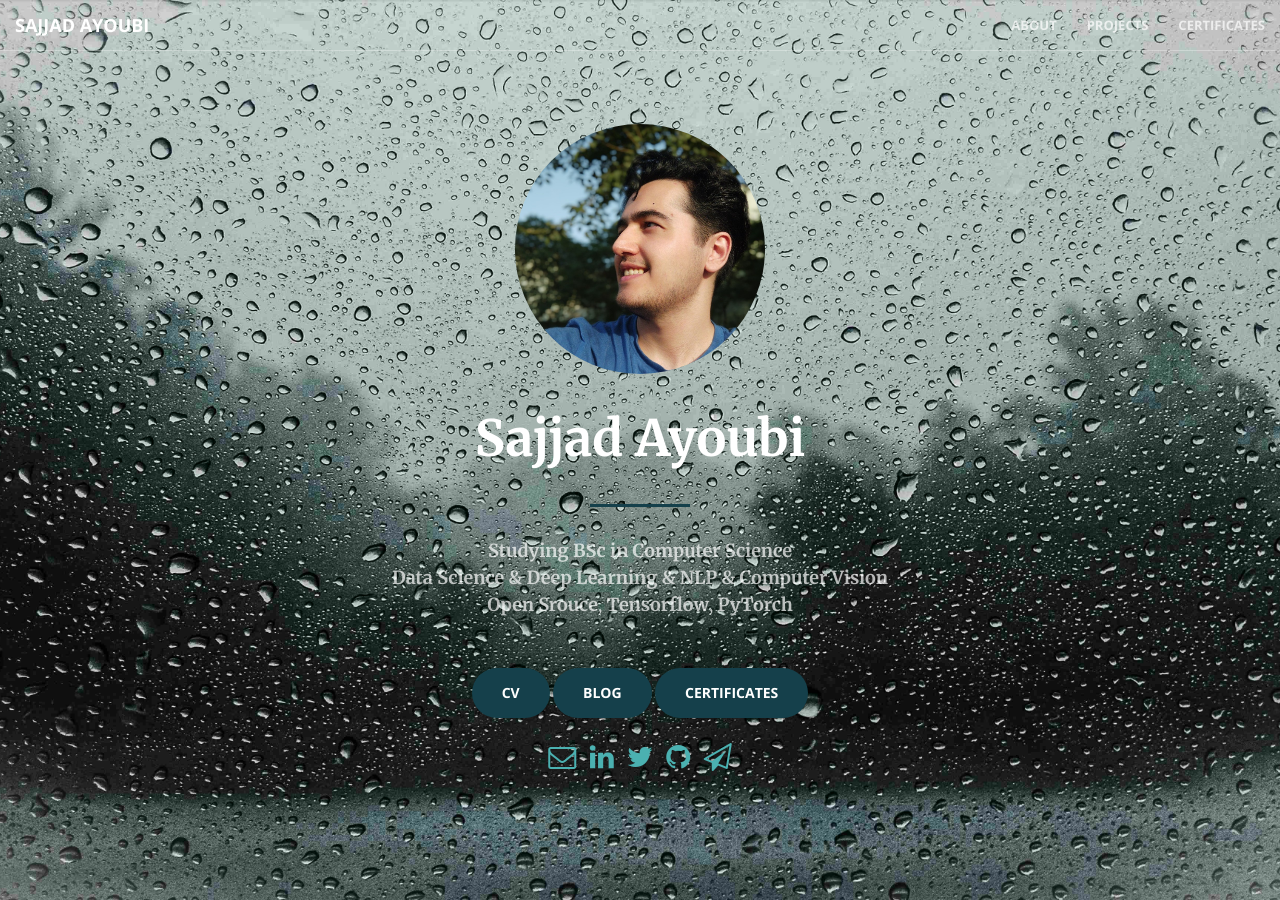
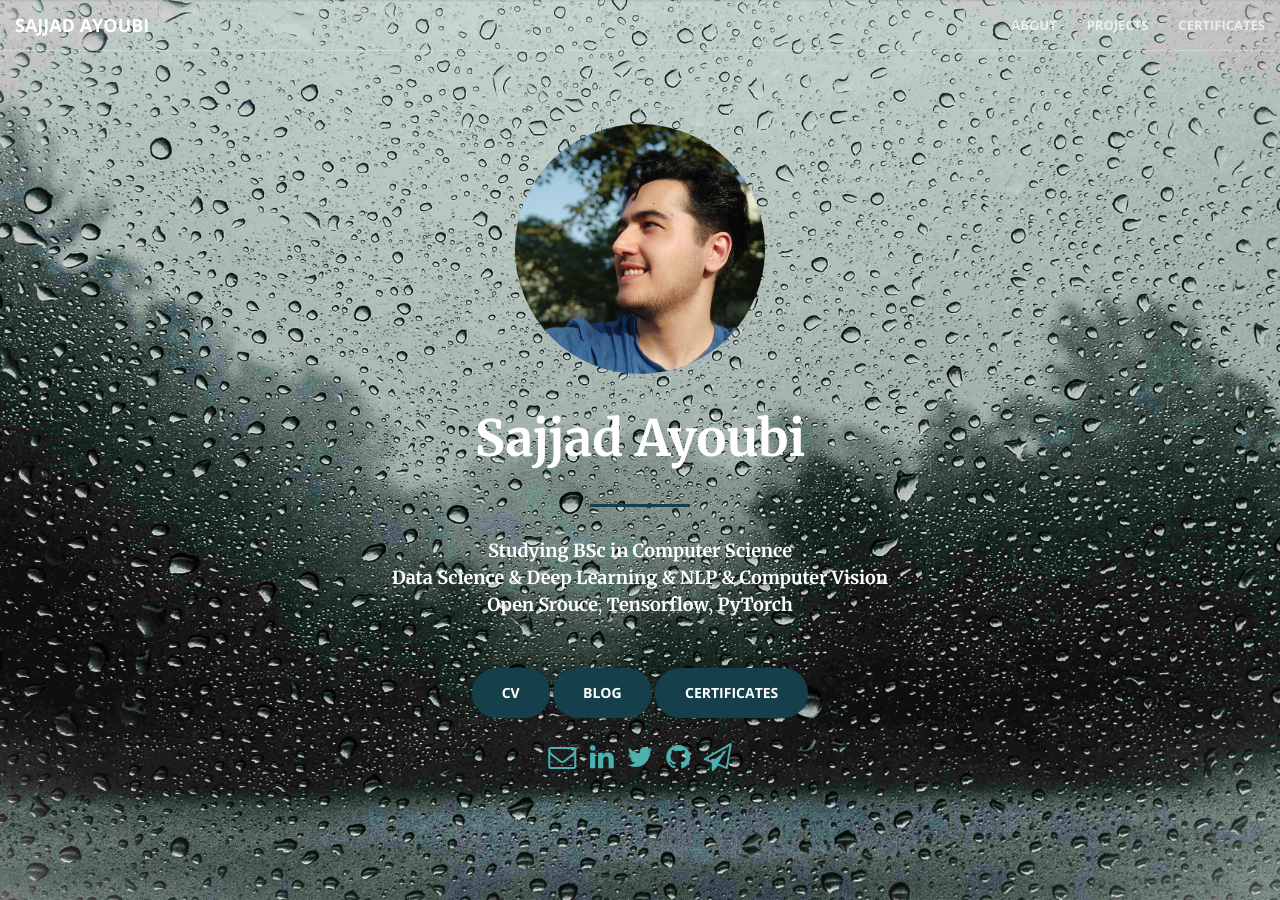
Before and after one commit to sajjjadayobi/sajjjadayobi.github.io, a Jekyll site: the page built from index.html, in a window 1280 px wide and 900 px high. Built offline with Jekyll 4.4.1, drawn with Linux system fonts in a browser that asks for light colours.

Commit message:
Update header.html

```diff
--- a/_includes/header.html
+++ b/_includes/header.html
@@ -20,9 +20,9 @@
 
             <hr width="100">
             <div class="fol">
-            <p><b>Studying BSc in Computer Science
+            <p style="color:white;"><b>Studying BSc in Computer Science
             <br>Data Science & Deep Learning & NLP & Computer Vision</b>
-            <br><b>Open Srouce</b>, <b>Tensorflow</b>, <b>PyTorch</b>
+            <br><b style="color:white;">Open Srouce</b>, <b style="color:white;">Tensorflow</b>, <b>PyTorch</b>
             </p>
             </div>
 
```
